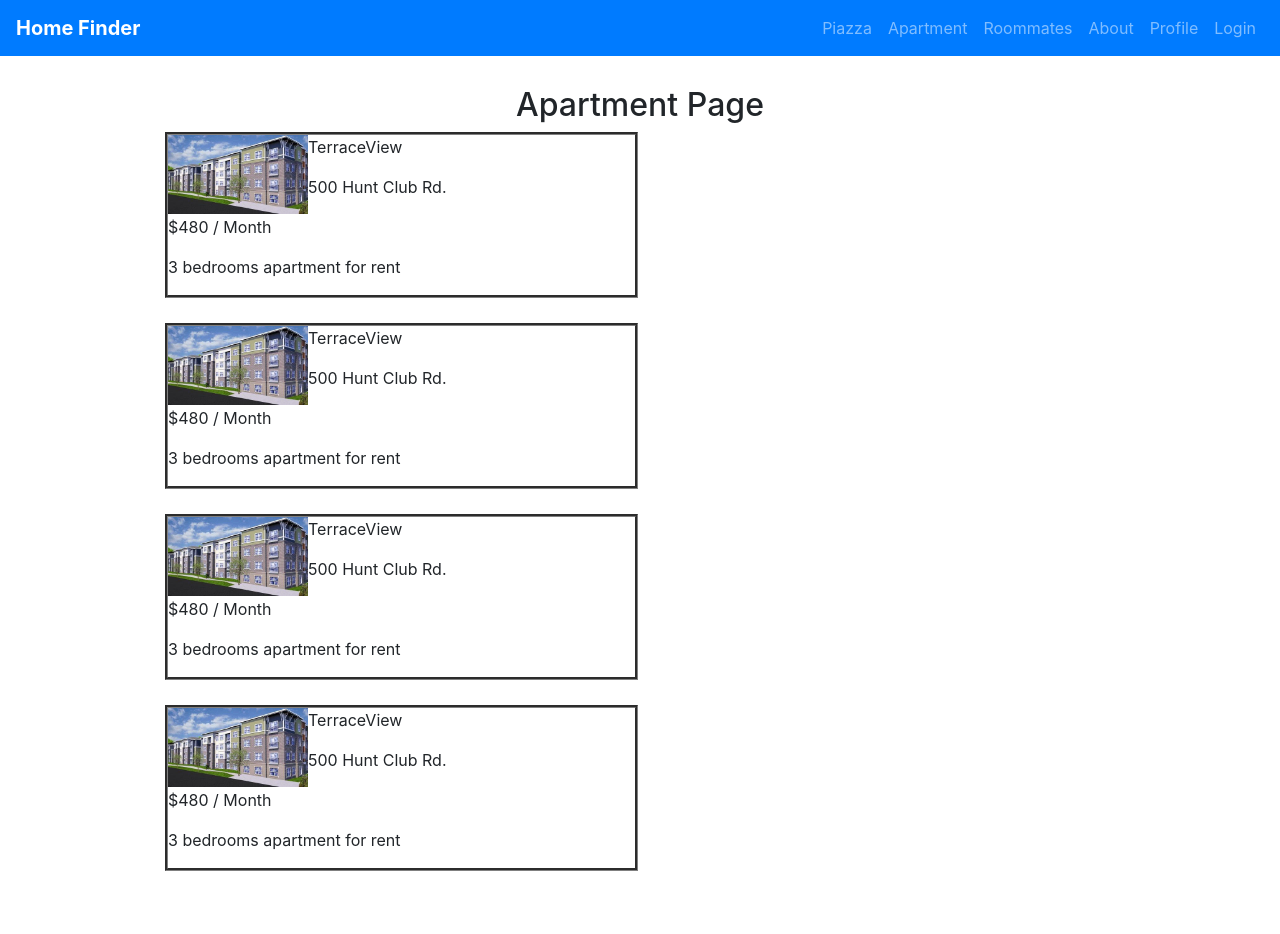
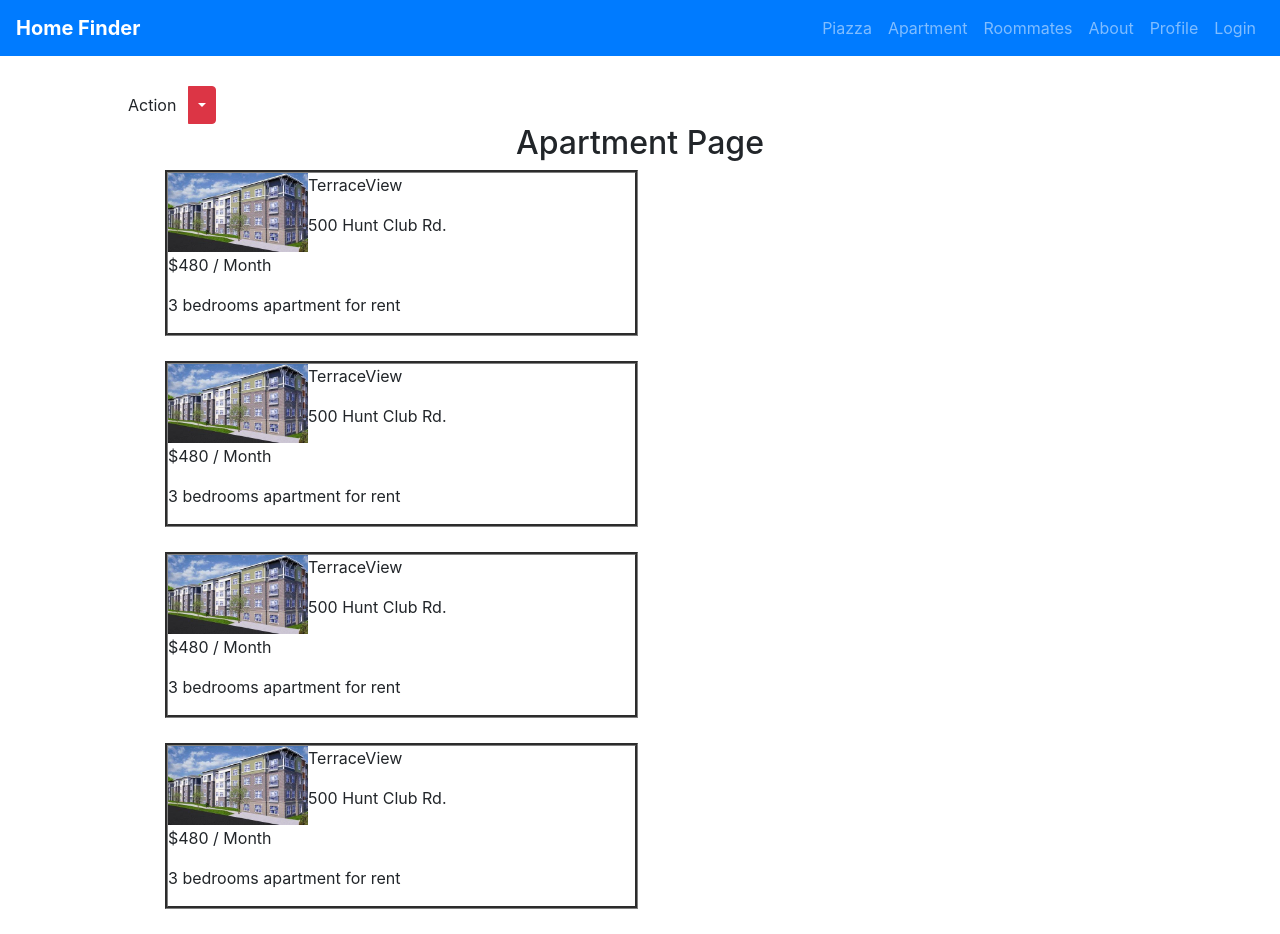
Before and after one commit to SAMHEO/capstone, a React (Create React App) app: page /apartment in a window 1280 px wide. Before the commit the page ends 896 px from the top, so only its background shows below. Built offline with nearby package versions, Linux system fonts and the light colour scheme.

Commit message:
editing the apartment search

```diff
--- a/src/Apartment/Apartment.js
+++ b/src/Apartment/Apartment.js
@@ -24,6 +24,20 @@
         <Row>
           <Col xs={12}>
             <div style={{ justifyContent: "center", padding: 30 }}>
+              <div class = "btn-group">
+                <button type = "button" class = "btn">Action</button>
+                <button type="button" class="btn btn-danger dropdown-toggle dropdown-toggle-split" data-toggle="dropdown" aria-haspopup="true" aria-expanded="false">
+                <span class="sr-only">Toggle Dropdown</span>
+                </button>
+                <div class="dropdown-menu">
+                <a class="dropdown-item" href="#">Action</a>
+                <a class="dropdown-item" href="#">Another action</a>
+                <a class="dropdown-item" href="#">Something else here</a>
+                <div class="dropdown-divider"></div>
+                <a class="dropdown-item" href="#">Separated link</a>
+              </div>
+              </div>
+
               <div class="center">
                 <h2 id="apartmentLogo" align="center" class="ceneter">
                   Apartment Page
--- a/src/Signup/Signup.js
+++ b/src/Signup/Signup.js
@@ -26,7 +26,7 @@
 
   signup = (e) => {
     e.preventDefault();
-    if (this.state.password == this.state.repassword) {
+    if (this.state.password === this.state.repassword) {
       const signup_info = {
         method: "POST",
         body: JSON.stringify(this.state),
```
